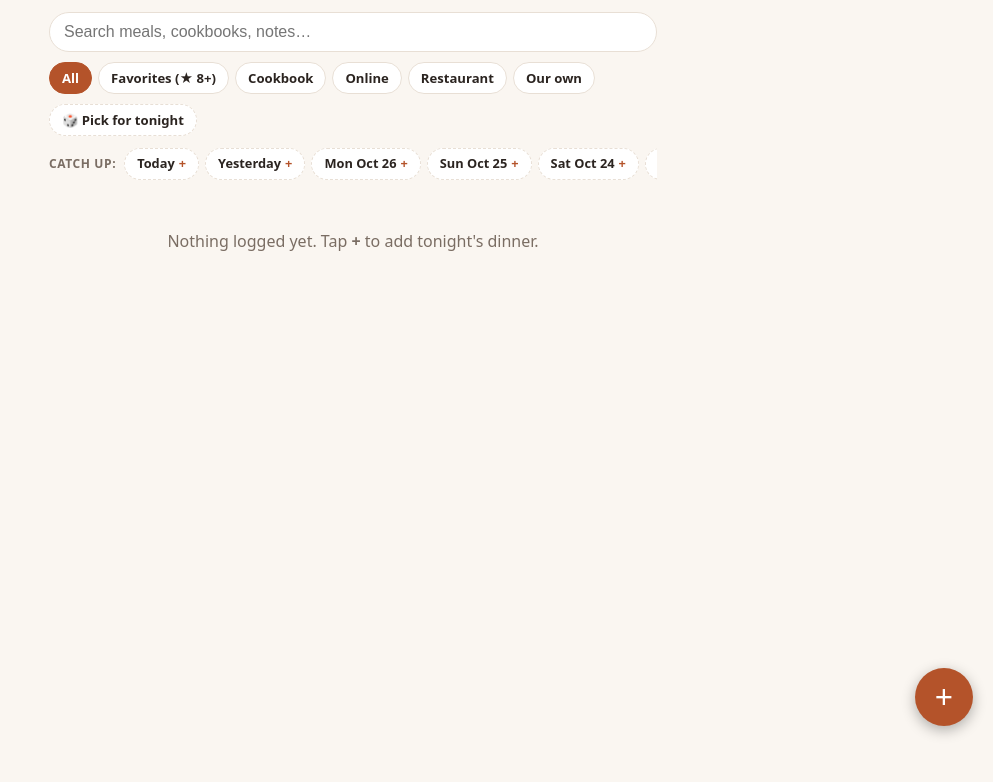
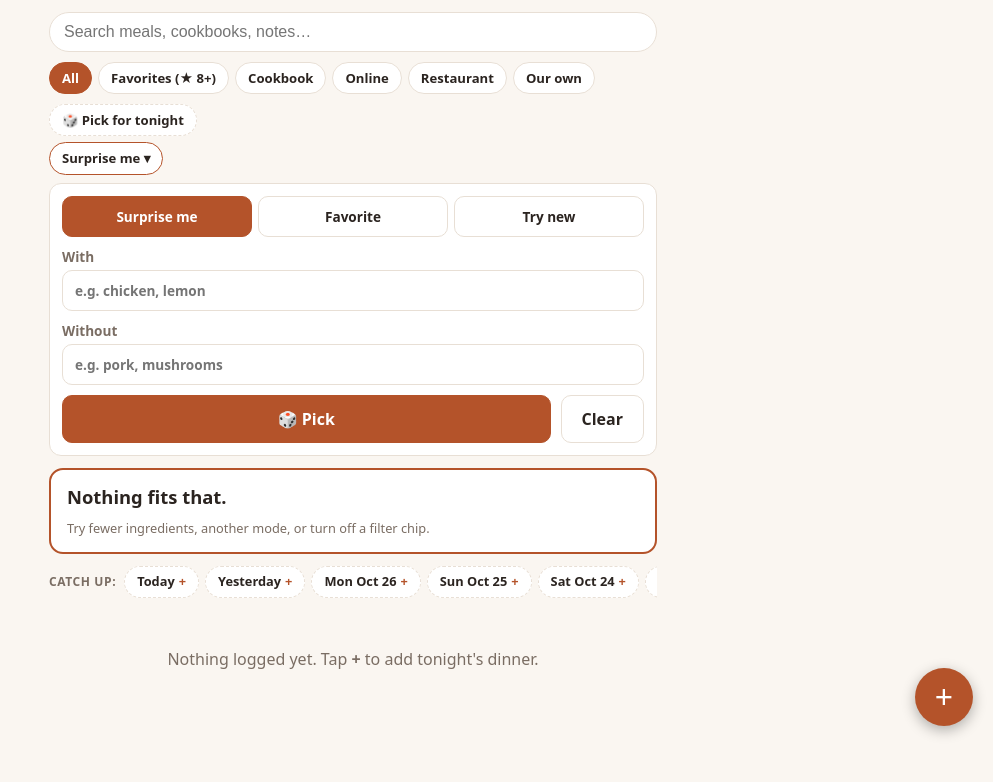
Before and after one commit to SDNick484/dinner-log, a Flask app: page /?suggest=1 in a window 1280 px wide. Shown: the part 50-832 px from the top of the page, without its empty margins (287-1280 px from the left). Before the commit the page ends 786 px from the top, so only its background shows below. Run offline with Flask 3, Linux system fonts and the light colour scheme; data that the repository does not hold is empty.

Commit message:
feat(suggest): pick by ingredients and favorite/new, drawing on Cookbook Collection
Pick for tonight gains Options: a mode (Surprise me / Favorite / Try new)
and comma-separated ingredients to include or leave out. Past dinners are
matched by name (and notes, for include). With COOKBOOK_API_URL and
COOKBOOK_TOKEN set, it also asks Cookbook Collection's /admin/api/pick,
which matches ingredient tags; dishes that app has linked to a recipe are
left to it so nothing is offered twice. Falls back to past dinners when
it's down. The fetch never follows redirects, so the token can't leak to
a login host.

Without a mode the Favorites chip decides, as before; existing URLs keep
working. No schema change.

Co-Authored-By: Claude Opus 5.5 <noreply@anthropic.com>
Claude-Session: https://claude.ai/code/session_01FaboohpV4n8SHjaJJYGL5c

```diff
--- a/app.py
+++ b/app.py
@@ -5,8 +5,11 @@ Flask + SQLite, photos stored on disk. No auth: run it behind your LAN/VPN.
 import datetime
 import json
 import os
+import random
+import re
 import sqlite3
 import time
+import unicodedata
 import urllib.error
 import urllib.parse
 import urllib.request
@@ -201,7 +204,11 @@ def form_values():
 
 
 
-COOKBOOK_URL = os.environ.get("COOKBOOK_URL", "").strip().rstrip("/")
+COOKBOOK_URL = os.environ.get("COOKBOOK_URL", "").strip().rstrip("/")  # for links in the browser
+# Where this server calls Cookbook Collection. Point it at the private address (e.g. http://127.0.0.1:8767)
+# when both run on one host: faster, and /admin/api/pick sits behind the login on the public one.
+COOKBOOK_API_URL = (os.environ.get("COOKBOOK_API_URL", "").strip() or COOKBOOK_URL).rstrip("/")
+COOKBOOK_TOKEN = os.environ.get("COOKBOOK_TOKEN", "").strip()  # Cookbook Collection's READ_TOKEN
 _cookbook_cache = {"cached_at": 0, "titles": []}
 
 
@@ -226,13 +233,13 @@ def inject_cookbook_config():
 
 
 def fetch_cookbook_titles(timeout=1.5):
-    if not COOKBOOK_URL:
+    if not COOKBOOK_API_URL:
         return []
     now = time.time()
     if now - _cookbook_cache["cached_at"] < 60:
         return _cookbook_cache["titles"]
 
-    req_url = f"{COOKBOOK_URL}/api/books"
+    req_url = f"{COOKBOOK_API_URL}/api/books"
     try:
         with urllib.request.urlopen(req_url, timeout=timeout) as resp:
             data = json.loads(resp.read().decode("utf-8"))
@@ -310,64 +317,206 @@ def gap_label(iso, today=None):
 
 
 FAVORITE_MIN = 8
+REST_DAYS = 21          # a dish made more recently than this isn't suggested (unless nothing else is left)
+PICK_MODES = {"any": "Surprise me", "fav": "Favorite", "new": "Try new"}
+PICK_MAX_TERMS = 5
 
 
-def suggest_dinner(today=None, source="", fav=False):
-    """Pick a past dinner worth repeating.
+def parse_terms(raw):
+    """'chicken, Leeks,,chicken' -> ['chicken', 'Leeks']: the ingredient lists of the picker."""
+    out, seen = [], set()
+    for t in str(raw or "").split(","):
+        t = " ".join(t.split())[:40]
+        if t and t.lower() not in seen:
+            seen.add(t.lower())
+            out.append(t)
+    return out[:PICK_MAX_TERMS]
+
+
+def _stem(w):
+    """Singular, close enough to compare: tomatoes -> tomato, cherries -> cherry, leeks -> leek."""
+    if len(w) > 3 and w.endswith("oes"):
+        return w[:-2]
+    if len(w) > 3 and w.endswith("ies"):
+        return w[:-3] + "y"
+    if len(w) > 2 and w.endswith("s") and not w.endswith("ss"):
+        return w[:-1]
+    return w
+
+
+def _words(text):
+    plain = unicodedata.normalize("NFKD", str(text or "")).encode("ascii", "ignore").decode().lower()
+    return {_stem(w) for w in re.findall(r"[a-z0-9]+", plain)}
+
+
+def mentions(text, term):
+    """Every word of `term` is a whole word of `text`, singular or plural: 'leeks' in 'Leek tart',
+    'pea' not in 'Peach pie'. All Dinner Log knows about ingredients is what dinners are called."""
+    want = _words(term)
+    return bool(want) and want <= _words(text)
+
+
+def _norm(name):
+    return " ".join(str(name or "").lower().split())
+
+
+def local_dishes(today, source="", rest_days=REST_DAYS, rating_min=None):
+    """Every past dish eligible for a suggestion, as dicts ready for the card.
 
     A dish is grouped by its normalized name. Its rating is the best it has ever
     been rated (an unrated repeat doesn't demote a favorite); its recency is the
-    last time it was made. `source` / `fav` mirror the feed's filter chips.
+    last time it was made. Recency and best rating span every time the dish was
+    made, whatever its source; the source filter only decides which dishes are
+    eligible and which logged row (title, page...) the card shows.
     """
-    if today is None:
-        today = local_today()
-    cutoff_21 = (today - datetime.timedelta(days=21)).isoformat()
-    cutoff_2 = (today - datetime.timedelta(days=2)).isoformat()
+    cutoff = (today - datetime.timedelta(days=rest_days)).isoformat()
+    src_cond, src_args = ("source_type = ?", [source]) if source in SOURCE_TYPES else ("1", [])
+    sql = (
+        "SELECT m.*, d.last_day, d.best_rating, d.all_notes FROM ("
+        "  SELECT LOWER(TRIM(name)) AS norm_name, MAX(day) AS last_day, "
+        "         MAX(rating) AS best_rating, GROUP_CONCAT(notes, ' ') AS all_notes, "
+        f"        MAX(CASE WHEN {src_cond} THEN day END) AS show_day "
+        "  FROM meals GROUP BY LOWER(TRIM(name)) "
+        "  HAVING last_day <= ? AND show_day IS NOT NULL"
+        + (" AND best_rating >= ?" if rating_min is not None else "") +
+        ") d JOIN meals m ON LOWER(TRIM(m.name)) = d.norm_name AND m.day = d.show_day "
+        f"AND {src_cond.replace('source_type', 'm.source_type')} "
+        "GROUP BY d.norm_name"
+    )
+    params = [*src_args, cutoff, *([rating_min] if rating_min is not None else []), *src_args]
+    out = []
+    for row in db().execute(sql, params):
+        meal = dict(row)
+        meal["rating"] = meal.pop("best_rating")
+        try:
+            meal["days_ago"] = (today - datetime.date.fromisoformat(meal.pop("last_day"))).days
+        except (ValueError, TypeError):
+            meal["days_ago"] = None
+        out.append(meal)
+    return out
 
-    # Recency and best rating span every time the dish was made, whatever its
-    # source; the source filter only decides which dishes are eligible and
-    # which logged row (title, page...) the card shows.
-    src_cond, src_args = ("source_type = ?", [source]) if source in SOURCE_TYPES else ("1", [])
 
-    def query_candidate(cutoff_date, rating_min=None):
-        sql = (
-            "SELECT m.*, d.last_day, d.best_rating FROM ("
-            "  SELECT LOWER(TRIM(name)) AS norm_name, MAX(day) AS last_day, "
-            "         MAX(rating) AS best_rating, "
-            f"        MAX(CASE WHEN {src_cond} THEN day END) AS show_day "
-            "  FROM meals GROUP BY LOWER(TRIM(name)) "
-            "  HAVING last_day <= ? AND show_day IS NOT NULL"
-            + (" AND best_rating >= ?" if rating_min is not None else "") +
-            ") d JOIN meals m ON LOWER(TRIM(m.name)) = d.norm_name AND m.day = d.show_day "
-            f"AND {src_cond.replace('source_type', 'm.source_type')} "
-            "GROUP BY d.norm_name ORDER BY RANDOM() LIMIT 1"
-        )
-        params = [*src_args, cutoff_date]
-        if rating_min is not None:
-            params.append(rating_min)
-        params.extend(src_args)
-        return db().execute(sql, params).fetchone()
+def ingredient_ok(meal, include, exclude):
+    """Dinner Log's own, name-based ingredient filter. Notes count toward including
+    ('added chicken') but not excluding ('no pork this time')."""
+    name, notes = meal.get("name", ""), meal.get("all_notes") or meal.get("notes") or ""
+    return (all(mentions(f"{name} {notes}", t) for t in include)
+            and not any(mentions(name, t) for t in exclude))
 
-    floor = FAVORITE_MIN if fav else None
-    # Priority 1: a favorite not made in the last 21 days
-    row = query_candidate(cutoff_21, rating_min=FAVORITE_MIN)
-    # Priority 2: anything (within the filters) not made in the last 21 days
-    if row is None:
-        row = query_candidate(cutoff_21, rating_min=floor)
-    # Priority 3: anything (within the filters) not made in the last 2 days
-    if row is None:
-        row = query_candidate(cutoff_2, rating_min=floor)
-    if row is None:
+
+class _NoRedirect(urllib.request.HTTPRedirectHandler):
+    """A redirect here means a login page (the address isn't the private one). Don't follow it: urllib
+    would carry the Authorization header to whatever host the redirect names."""
+    def redirect_request(self, *args, **kwargs):
         return None
 
-    meal_dict = dict(row)
-    meal_dict["rating"] = meal_dict.pop("best_rating")
+
+_cookbook_opener = urllib.request.build_opener(_NoRedirect)
+
+
+def fetch_cookbook_picks(mode, include=(), exclude=(), rest_days=REST_DAYS, n=10, timeout=2.0):
+    """Recipes from Cookbook Collection's /admin/api/pick, or None when it isn't set up or doesn't answer
+    (the picker then falls back to past dinners)."""
+    if not COOKBOOK_API_URL:
+        return None
+    qs = urllib.parse.urlencode({"mode": mode, "with": ",".join(include), "without": ",".join(exclude),
+                                 "rest": rest_days, "n": n})
+    url = f"{COOKBOOK_API_URL}/admin/api/pick?{qs}"
+    headers = {"Accept": "application/json"}
+    if COOKBOOK_TOKEN:
+        headers["Authorization"] = f"Bearer {COOKBOOK_TOKEN}"
     try:
-        d = datetime.date.fromisoformat(meal_dict.pop("last_day"))
-        meal_dict["days_ago"] = (today - d).days
-    except (ValueError, TypeError):
-        meal_dict["days_ago"] = None
-    return meal_dict
+        with _cookbook_opener.open(urllib.request.Request(url, headers=headers), timeout=timeout) as resp:
+            data = json.loads(resp.read().decode("utf-8"))
+        if not isinstance(data.get("recipes"), list):
+            raise ValueError("no recipes in the reply")
+        return data
+    except Exception as exc:  # down, a login redirect, 401, bad JSON: never break the feed
+        app.logger.warning("Cookbook Collection picks failed (%s): %s", COOKBOOK_API_URL, exc)
+        return None
+
+
+def catalog_dish(r, today):
+    """A Cookbook Collection recipe in the shape the suggestion card and "Log tonight" expect."""
+    online = bool(r.get("online"))
+    best = r.get("best_rating")
+    if isinstance(best, float) and best.is_integer():
+        best = int(best)
+    try:
+        days_ago = (today - datetime.date.fromisoformat(r["last_cooked"])).days
+    except (KeyError, TypeError, ValueError):
+        days_ago = None
+    return {
+        "name": r.get("name") or "",
+        "source_type": "online" if online else "cookbook",
+        "source_title": r.get("book_title") or "",
+        "source_detail": (r.get("url") if online else r.get("page")) or "",
+        "rating": best,
+        "days_ago": days_ago,
+        "is_new": not r.get("times_cooked") and days_ago is None and best is None,
+        "starred": bool(r.get("starred")),
+        "from_catalog": True,
+    }
+
+
+def pick_for_tonight(today=None, source="", fav=False, mode=None, include=(), exclude=(), rng=random):
+    """("Pick for tonight" card or None, info for the page).
+
+    mode  fav: rated FAVORITE_MIN+; new: never cooked (Cookbook Collection only); any: a coin flip
+          between those two, then anything not made lately. Without a mode, the Favorites chip decides.
+    include / exclude: ingredients. Cookbook Collection matches its ingredient tags and titles; past
+    dinners it doesn't know (restaurants, our own, unindexed books) are matched by name.
+    """
+    today = today or local_today()
+    mode = mode if mode in PICK_MODES else ("fav" if fav else "any")
+    info = {"mode": mode, "catalog": "off", "title_only": []}
+    use_catalog = bool(COOKBOOK_API_URL) and source in ("", "cookbook", "online")
+    if COOKBOOK_API_URL and not use_catalog:
+        info["catalog"] = "skipped"  # a Restaurant / Our own chip is on
+
+    def catalog(m, rest=REST_DAYS):
+        if not use_catalog:
+            return None
+        data = fetch_cookbook_picks(m, include, exclude, rest)
+        info["catalog"] = "down" if data is None else "ok"
+        if data is None:
+            return None
+        info["title_only"] = data.get("title_only") or []
+        dishes = [catalog_dish(r, today) for r in data["recipes"]]
+        return {"dishes": [d for d in dishes if not source or d["source_type"] == source],
+                "linked": {_norm(x) for x in data.get("linked_dinners") or []}}
+
+    def local(rest, rating_min, skip=frozenset()):
+        return [m for m in local_dishes(today, source, rest, rating_min)
+                if _norm(m["name"]) not in skip and ingredient_ok(m, include, exclude)]
+
+    def favorites(rest=REST_DAYS):
+        # Dishes Cookbook Collection has matched to a recipe are left to it: it knows their tags.
+        cat = catalog("fav", rest)
+        pool = local(rest, FAVORITE_MIN, cat["linked"] if cat else frozenset())
+        return pool + (cat["dishes"] if cat else [])
+
+    def something_new():
+        cat = catalog("new")
+        return cat["dishes"][:1] if cat else []  # its list is already a weighted draw; take the top
+
+    if mode == "new":
+        order = [something_new]
+    elif mode == "fav":
+        order = [favorites, lambda: local(2, FAVORITE_MIN)]
+    else:
+        first = [favorites, something_new] if not use_catalog or rng.random() < 0.5 else [something_new, favorites]
+        order = first + [lambda: local(REST_DAYS, None), lambda: local(2, None)]
+    for step in order:
+        pool = step()
+        if pool:
+            return rng.choice(pool), info
+    return None, info
+
+
+def suggest_dinner(today=None, source="", fav=False, **kw):
+    """Just the card; see pick_for_tonight."""
+    return pick_for_tonight(today, source, fav, **kw)[0]
 
 
 PAGE_SIZE = 100  # dinners per feed page
@@ -391,6 +540,13 @@ def index():
 
     cur_source = source if source in SOURCE_TYPES else ""
     cur_fav = "1" if fav == "1" else ""
+    pick_mode = request.args.get("mode", "").strip()
+    pick_mode = pick_mode if pick_mode in PICK_MODES else ""
+    include = parse_terms(request.args.get("with"))
+    exclude = parse_terms(request.args.get("without"))
+    # carried by every link on the page, so filtering the feed doesn't forget the picker's settings
+    pick_state = {"mode": pick_mode or None, "with": ", ".join(include) or None,
+                  "without": ", ".join(exclude) or None}
 
     sql = ("SELECT m.*, (SELECT filename FROM photos p WHERE p.meal_id = m.id "
            "ORDER BY p.id LIMIT 1) AS thumb FROM meals m WHERE 1=1")
@@ -421,8 +577,9 @@ def index():
         older = url_for("index", q=q or None, source=cur_source or None,
                         fav=cur_fav or None, before=f"{last['day']}.{last['id']}")
     missing_days = recent_missing_days() if not q and not cursor else []
-    suggestion = (suggest_dinner(source=cur_source, fav=cur_fav == "1")
-                  if suggest == "1" else None)
+    suggestion, pick_info = (pick_for_tonight(source=cur_source, fav=cur_fav == "1", mode=pick_mode or None,
+                                              include=include, exclude=exclude)
+                             if suggest == "1" else (None, None))
 
     return render_template(
         "index.html",
@@ -433,6 +590,10 @@ def index():
         cur_source=cur_source,
         cur_fav=cur_fav,
         suggestion=suggestion,
+        pick_info=pick_info,
+        pick_state=pick_state,
+        pick_modes=PICK_MODES,
+        cur_mode=pick_mode or ("fav" if cur_fav == "1" else "any"),
         older=older,
     )
 
--- a/static/style.css
+++ b/static/style.css
@@ -144,3 +144,13 @@ legend { font-size: .85rem; color: var(--muted); font-weight: 600; padding: 0 6p
 .older { display: block; margin: 16px 0 96px; padding: 12px; text-align: center; border-radius: 12px;
   border: 1px solid var(--line); background: var(--card); color: var(--fg); text-decoration: none; font-weight: 600; }
 .notice { padding: 10px 12px; border-radius: 10px; border: 1px solid var(--danger); color: var(--fg); background: var(--card); }
+
+.pick-row { display: flex; flex-wrap: wrap; gap: 6px; align-items: flex-start; }
+.pick-opts > summary { list-style: none; cursor: pointer; max-width: 100%; overflow: hidden; text-overflow: ellipsis; }
+.pick-opts > summary::-webkit-details-marker { display: none; }
+.pick-opts[open] { flex-basis: 100%; }
+.pick-opts[open] > summary { border-color: var(--accent); }
+.pick-form { display: grid; gap: 10px; margin-top: 8px; padding: 12px; background: var(--card);
+  border: 1px solid var(--line); border-radius: 12px; }
+.pick-form label { display: grid; gap: 4px; font-size: .85rem; color: var(--muted); font-weight: 600; }
+.pick-note { margin: 0; font-size: .8rem; color: var(--muted); }
--- /dev/null
+++ b/templates/_pick_notes.html
@@ -0,0 +1,7 @@
+{# Why a pick might be thinner than expected. Included by index.html. #}
+{% if pick_info and pick_info.catalog == 'down' %}
+  <p class="pick-note">Cookbook Collection didn't answer, so this comes from past dinners only.</p>
+{% endif %}
+{% if pick_info and pick_info.title_only %}
+  <p class="pick-note">No ingredient tag for {{ pick_info.title_only | join(', ') }}: matched by recipe names only, so give the recipe a look.</p>
+{% endif %}
--- a/templates/index.html
+++ b/templates/index.html
@@ -9,42 +9,79 @@
 <div class="filter-bar">
   <div class="filter-chips">
     <a class="chip-btn {% if not cur_source and not cur_fav %}active{% endif %}"
-       href="{{ url_for('index', q=q or None, suggest=1 if suggestion else None) }}">All</a>
+       href="{{ url_for('index', q=q or None, suggest=1 if suggestion else None, **pick_state) }}">All</a>
     <a class="chip-btn {% if cur_fav == '1' %}active{% endif %}"
-       href="{{ url_for('index', q=q or None, source=cur_source or None, fav=None if cur_fav == '1' else '1', suggest=1 if suggestion else None) }}">Favorites (★ 8+)</a>
+       href="{{ url_for('index', q=q or None, source=cur_source or None, fav=None if cur_fav == '1' else '1', suggest=1 if suggestion else None, **pick_state) }}">Favorites (★ 8+)</a>
     {% for k, v in types.items() %}
       <a class="chip-btn {% if cur_source == k %}active{% endif %}"
-         href="{{ url_for('index', q=q or None, source=None if cur_source == k else k, fav=cur_fav or None, suggest=1 if suggestion else None) }}">{{ v }}</a>
+         href="{{ url_for('index', q=q or None, source=None if cur_source == k else k, fav=cur_fav or None, suggest=1 if suggestion else None, **pick_state) }}">{{ v }}</a>
     {% endfor %}
   </div>
-  <a class="chip-btn suggest-btn {% if suggestion %}active{% endif %}"
-     href="{{ url_for('index', q=q or None, source=cur_source or None, fav=cur_fav or None, suggest=1) }}">🎲 Pick for tonight</a>
+  <div class="pick-row">
+    <a class="chip-btn suggest-btn {% if suggestion %}active{% endif %}"
+       href="{{ url_for('index', q=q or None, source=cur_source or None, fav=cur_fav or None, suggest=1, **pick_state) }}">🎲 Pick for tonight</a>
+    <details class="pick-opts" {% if pick_info and not suggestion %}open{% endif %}>
+      <summary class="chip-btn">
+        {{- pick_modes[cur_mode] -}}
+        {%- if pick_state.with %} · with {{ pick_state.with }}{% endif -%}
+        {%- if pick_state.without %} · no {{ pick_state.without }}{% endif %} ▾</summary>
+      <form class="pick-form" method="get" action="{{ url_for('index') }}">
+        {% if q %}<input type="hidden" name="q" value="{{ q }}">{% endif %}
+        {% if cur_source %}<input type="hidden" name="source" value="{{ cur_source }}">{% endif %}
+        {% if cur_fav %}<input type="hidden" name="fav" value="{{ cur_fav }}">{% endif %}
+        <input type="hidden" name="suggest" value="1">
+        <div class="seg" role="radiogroup" aria-label="What kind of dinner">
+          {% for k, v in pick_modes.items() %}
+            <label class="seg-opt"><input type="radio" name="mode" value="{{ k }}" {% if cur_mode == k %}checked{% endif %}><span>{{ v }}</span></label>
+          {% endfor %}
+        </div>
+        <label>With <input type="text" name="with" value="{{ pick_state.with or '' }}" placeholder="e.g. chicken, lemon"
+               autocapitalize="off" autocomplete="off" enterkeyhint="go"></label>
+        <label>Without <input type="text" name="without" value="{{ pick_state.without or '' }}" placeholder="e.g. pork, mushrooms"
+               autocapitalize="off" autocomplete="off" enterkeyhint="go"></label>
+        <div class="actions">
+          <button class="btn primary" type="submit">🎲 Pick</button>
+          <a class="btn" href="{{ url_for('index', q=q or None, source=cur_source or None, fav=cur_fav or None, suggest=1) }}">Clear</a>
+        </div>
+      </form>
+    </details>
+  </div>
 </div>
 
 {% if suggestion %}
 <div class="suggest-card">
   <div class="suggest-header">
-    <span class="suggest-badge">🎲 Tonight's Idea</span>
+    <span class="suggest-badge">🎲 Tonight's Idea{% if suggestion.is_new %} · ✨ New to us{% endif %}</span>
     <a class="suggest-dismiss" href="{{ url_for('index', q=q or None, source=cur_source or None, fav=cur_fav or None) }}" aria-label="Dismiss">&times;</a>
   </div>
   <div class="suggest-body">
     <div class="suggest-name">{{ suggestion.name }}</div>
     <div class="suggest-meta">
       <span class="chip {{ suggestion.source_type }}">{{ types[suggestion.source_type] }}</span>
-      {% if suggestion.source_title %}<span>{{ suggestion.source_title }}{% if suggestion.source_detail %} ({{ suggestion.source_detail }}){% endif %}</span>{% endif %}
+      {% set is_link = suggestion.source_detail and suggestion.source_detail.startswith(('http://', 'https://')) %}
+      {% if suggestion.source_title %}<span>{{ suggestion.source_title }}{% if suggestion.source_detail and not is_link %} ({{ suggestion.source_detail }}){% endif %}</span>{% endif %}
+      {% if is_link %}<a class="ext-link" href="{{ suggestion.source_detail }}" target="_blank" rel="noopener noreferrer">Open recipe ↗</a>{% endif %}
       {% if suggestion.rating %}<span class="score">★ {{ suggestion.rating }}/10</span>{% endif %}
+      {% if suggestion.starred %}<span>☆ on our to-try list</span>{% endif %}
       {% if suggestion.days_ago is not none %}
         <span class="suggest-ago">· Last made {% if suggestion.days_ago == 0 %}today{% elif suggestion.days_ago == 1 %}yesterday{% else %}{{ suggestion.days_ago }} days ago{% endif %}</span>
       {% endif %}
       {% if suggestion.source_type == 'cookbook' and cookbook_url and suggestion.source_title %}
-        <span class="suggest-cb">· <a class="ext-link suggest-cb-link" href="{{ suggestion.source_title | cookbook_search_url }}" target="_blank" rel="noopener noreferrer">View in Cookbook Collection ↗</a></span>
+        <span class="suggest-cb">· <a class="ext-link suggest-cb-link" href="{{ (suggestion.name if suggestion.from_catalog else suggestion.source_title) | cookbook_search_url }}" target="_blank" rel="noopener noreferrer">View in Cookbook Collection ↗</a></span>
       {% endif %}
     </div>
   </div>
+  {% include "_pick_notes.html" %}
   <div class="suggest-actions">
-    <a class="btn-subtle" href="{{ url_for('index', q=q or None, source=cur_source or None, fav=cur_fav or None, suggest=1) }}">Roll again 🎲</a>
+    <a class="btn-subtle" href="{{ url_for('index', q=q or None, source=cur_source or None, fav=cur_fav or None, suggest=1, **pick_state) }}">Roll again 🎲</a>
     <a class="btn primary suggest-log-btn" href="{{ url_for('new_meal', name=suggestion.name, source_type=suggestion.source_type, source_title=suggestion.source_title or None, source_detail=suggestion.source_detail or None) }}">Log tonight 🍽</a>
   </div>
+</div>
+{% elif pick_info %}
+<div class="suggest-card">
+  <div class="suggest-name">Nothing fits that.</div>
+  <p class="pick-note">{% if pick_info.mode == 'new' and pick_info.catalog != 'ok' %}“Try new” comes from Cookbook Collection, which isn't connected right now.{% else %}Try fewer ingredients, another mode, or turn off a filter chip.{% endif %}</p>
+  {% include "_pick_notes.html" %}
 </div>
 {% endif %}
 
```
Also changed, not shown: tests/test_suggest.py (+183 -0 lines), README.md, 2 other files.
